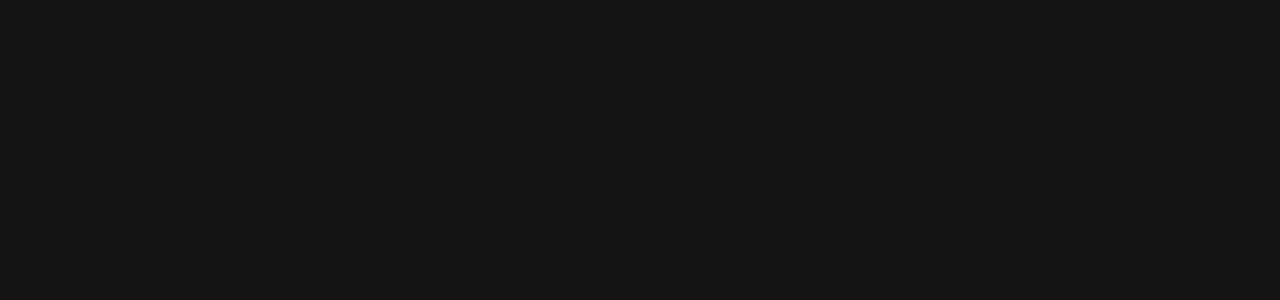
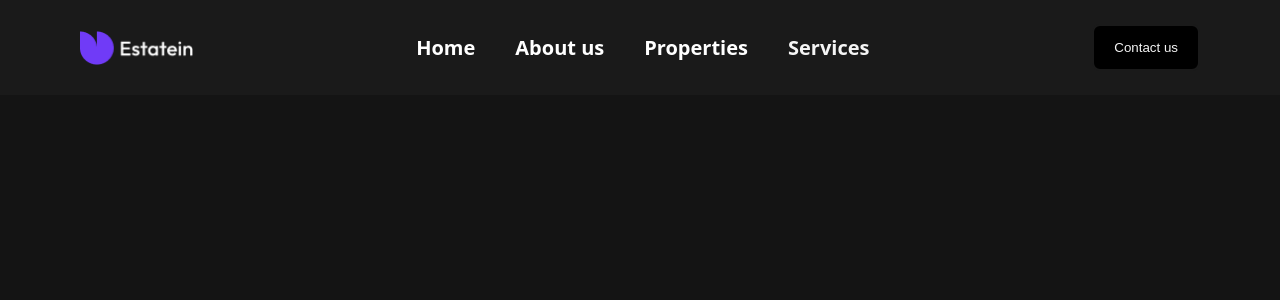
Before and after one commit to DeVTeJ10/Home-ly, a React (Vite) app: page /properties-page in a window 1280 px wide. Before the commit this address had no page. Shown: the top 300 px of the page. Built offline with nearby package versions, Linux system fonts and the light colour scheme.

Commit message:
properties page begins

```diff
--- a/src/App.jsx
+++ b/src/App.jsx
@@ -1,6 +1,7 @@
 import React from 'react'
 import HomePage from "./pages/home/homePage"
 import AboutUsPage from "./pages/aboutUs/aboutUsPage"
+import PropertiesPage from "./pages/properties/propertiesPage"
 import { Link, Route, Routes } from 'react-router-dom'
 
 
@@ -15,6 +16,7 @@ function App() {
       <Routes>
         <Route path="/" element={<HomePage/>} />
         <Route path="/about-us" element={<AboutUsPage/>} />
+        <Route path="/properties-page" element={<PropertiesPage/>} />
       </Routes>
     </>
   )
--- a/src/components/header/index.jsx
+++ b/src/components/header/index.jsx
@@ -16,8 +16,9 @@ const index = () => {
           <Link to={"/about-us"}>
             <h3>About us</h3>
           </Link>
-
+          <Link to={"/properties-page"}>
           <h3>Properties</h3>
+          </Link>
           <h3>Services</h3>
         </div>
         <div className="contact-us">
--- /dev/null
+++ b/src/pages/properties/propertiesPage.jsx
@@ -0,0 +1,13 @@
+import React from 'react'
+import Header from "../../components/Header/index";
+
+
+function propertiesPage() {
+  return (
+    <div>
+        <Header />
+    </div>
+  )
+}
+
+export default propertiesPage
```
Also changed, not shown: src/pages/properties/propertiesPage.css (added).
